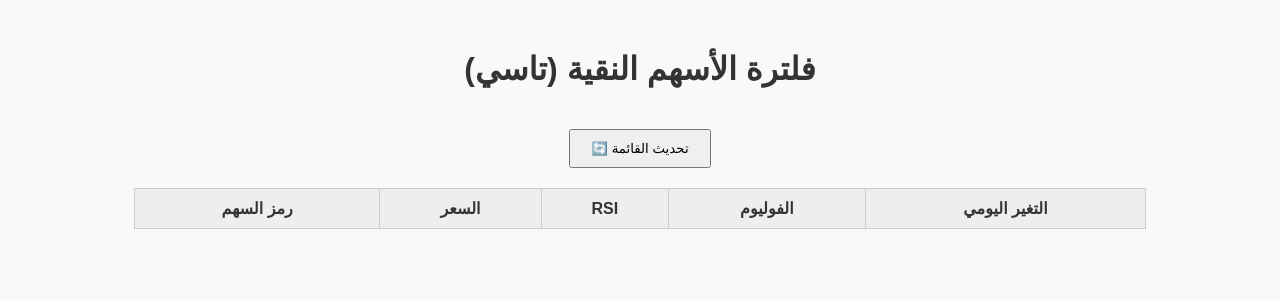
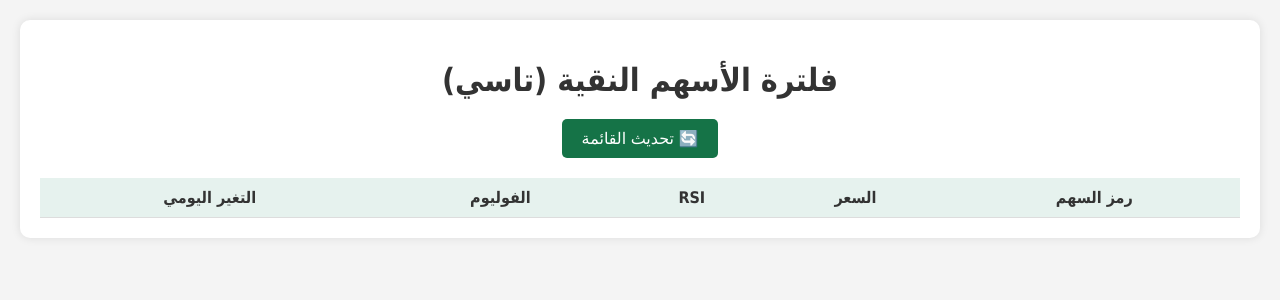
Before and after one commit to wjm77/tasi-stock-filter, a Flask app: template templates/index.html in a window 1280 px wide. Shown: the top 300 px of the page. Run offline with Flask 3, Linux system fonts and the light colour scheme; the template is opened without the code that fills it, so the values that code supplies are empty.

Commit message:
Update style.css

```diff
--- a/static/style.css
+++ b/static/style.css
@@ -1,25 +1,53 @@
+/* static/style.css */
 body {
-    font-family: Arial, sans-serif;
-    background-color: #f9f9f9;
+    font-family: 'Tahoma', sans-serif;
+    direction: rtl;
+    background-color: #f4f4f4;
+    margin: 0;
+    padding: 20px;
+}
+
+.container {
+    background: white;
+    border-radius: 10px;
+    padding: 20px;
+    box-shadow: 0 0 10px rgba(0, 0, 0, 0.1);
+}
+
+h1 {
+    text-align: center;
+    margin-bottom: 20px;
     color: #333;
+}
+
+button {
+    display: block;
+    margin: 0 auto 20px auto;
+    padding: 10px 20px;
+    background-color: #157347;
+    color: white;
+    border: none;
+    border-radius: 5px;
+    font-size: 16px;
+    cursor: pointer;
+}
+
+button:hover {
+    background-color: #105e38;
+}
+
+table {
+    width: 100%;
+    border-collapse: collapse;
     text-align: center;
 }
-.container {
-    margin-top: 50px;
-}
-table {
-    margin: 0 auto;
-    border-collapse: collapse;
-    width: 80%;
-}
+
 th, td {
     padding: 10px;
-    border: 1px solid #ccc;
+    border-bottom: 1px solid #ddd;
 }
+
 th {
-    background-color: #eee;
+    background-color: #e6f2ee;
+    color: #333;
 }
-button {
-    margin: 20px;
-    padding: 10px 20px;
-}
```
